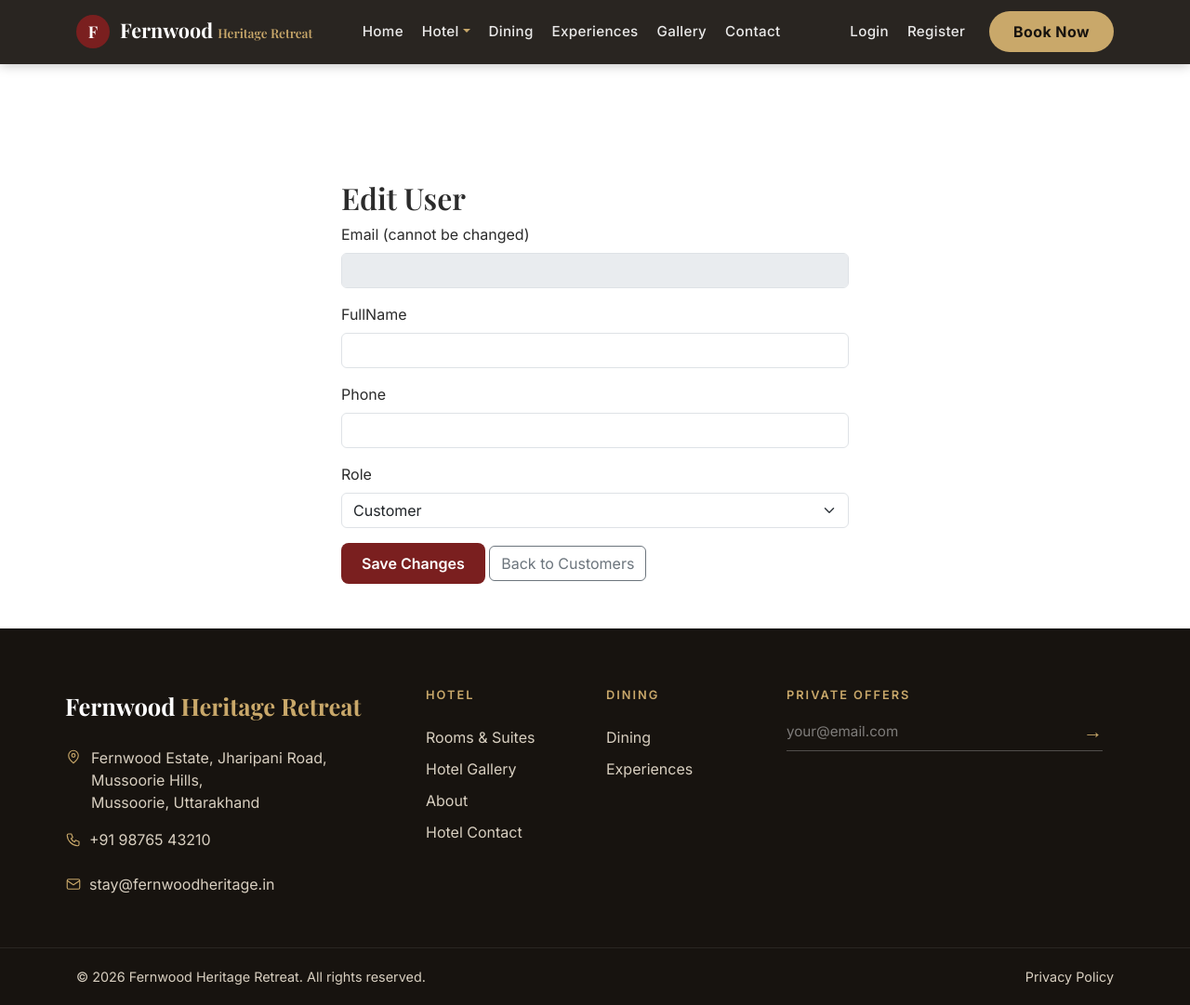
After one commit to ankitpasvan/Fernwood-Heritage-Retreat, an ASP.NET Core app: template Views/AdminUsers/Edit.cshtml in a window 1280 px wide. The commit adds this page. Shown: the whole page at 93% size. Run offline with ASP.NET Core 8, Linux system fonts and the light colour scheme; the template is opened without the code that fills it, so the values that code supplies are empty.

Commit message:
controller

```diff
--- /dev/null
+++ b/Views/AdminUsers/Edit.cshtml
@@ -0,0 +1,43 @@
+@model HotelBookingSystem.Models.User
+@{
+    ViewData["Title"] = "Edit User";
+}
+<div class="container py-5" style="margin-top: 70px;">
+    <div class="row">
+        <div class="col-md-6 mx-auto">
+            <h2 style="font-family: 'Playfair Display', serif;">Edit User</h2>
+            <form asp-action="Edit" method="post">
+                <input type="hidden" asp-for="UserId" />
+                <div asp-validation-summary="ModelOnly" class="text-danger"></div>
+                <div class="mb-3">
+                    <label class="form-label">Email (cannot be changed)</label>
+                    <input class="form-control" value="@Model.Email" disabled />
+                </div>
+                <div class="mb-3">
+                    <label asp-for="FullName" class="form-label"></label>
+                    <input asp-for="FullName" class="form-control" />
+                    <span asp-validation-for="FullName" class="text-danger"></span>
+                </div>
+                <div class="mb-3">
+                    <label asp-for="Phone" class="form-label"></label>
+                    <input asp-for="Phone" class="form-control" />
+                    <span asp-validation-for="Phone" class="text-danger"></span>
+                </div>
+                <div class="mb-3">
+                    <label asp-for="Role" class="form-label"></label>
+                    <select asp-for="Role" class="form-select">
+                        <option value="Customer">Customer</option>
+                        <option value="Admin">Admin</option>
+                    </select>
+                    <span asp-validation-for="Role" class="text-danger"></span>
+                </div>
+                <button type="submit" class="btn btn-heritage">Save Changes</button>
+                <a asp-controller="Admin" asp-action="Customers" class="btn btn-outline-secondary">Back to Customers</a>
+            </form>
+        </div>
+    </div>
+</div>
+
+@section Scripts {
+    <partial name="_ValidationScriptsPartial" />
+}
```
Also changed, not shown: Controllers/AdminUsersController.cs (added, +100 -0 lines), Views/Admin/Customers.cshtml (+13 -2 lines), Views/AdminUsers/Delete.cshtml (added, +32 -0 lines).
